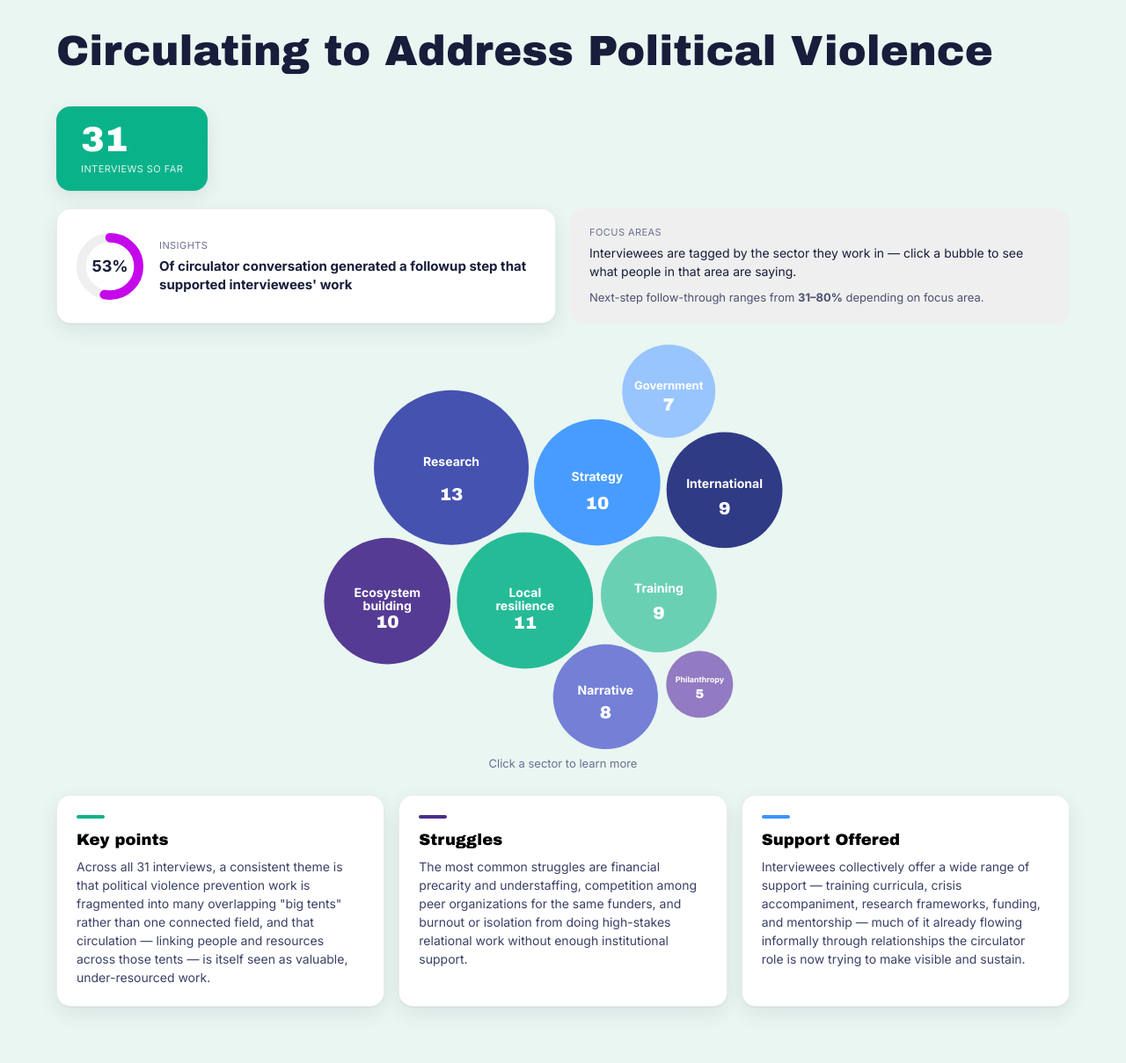
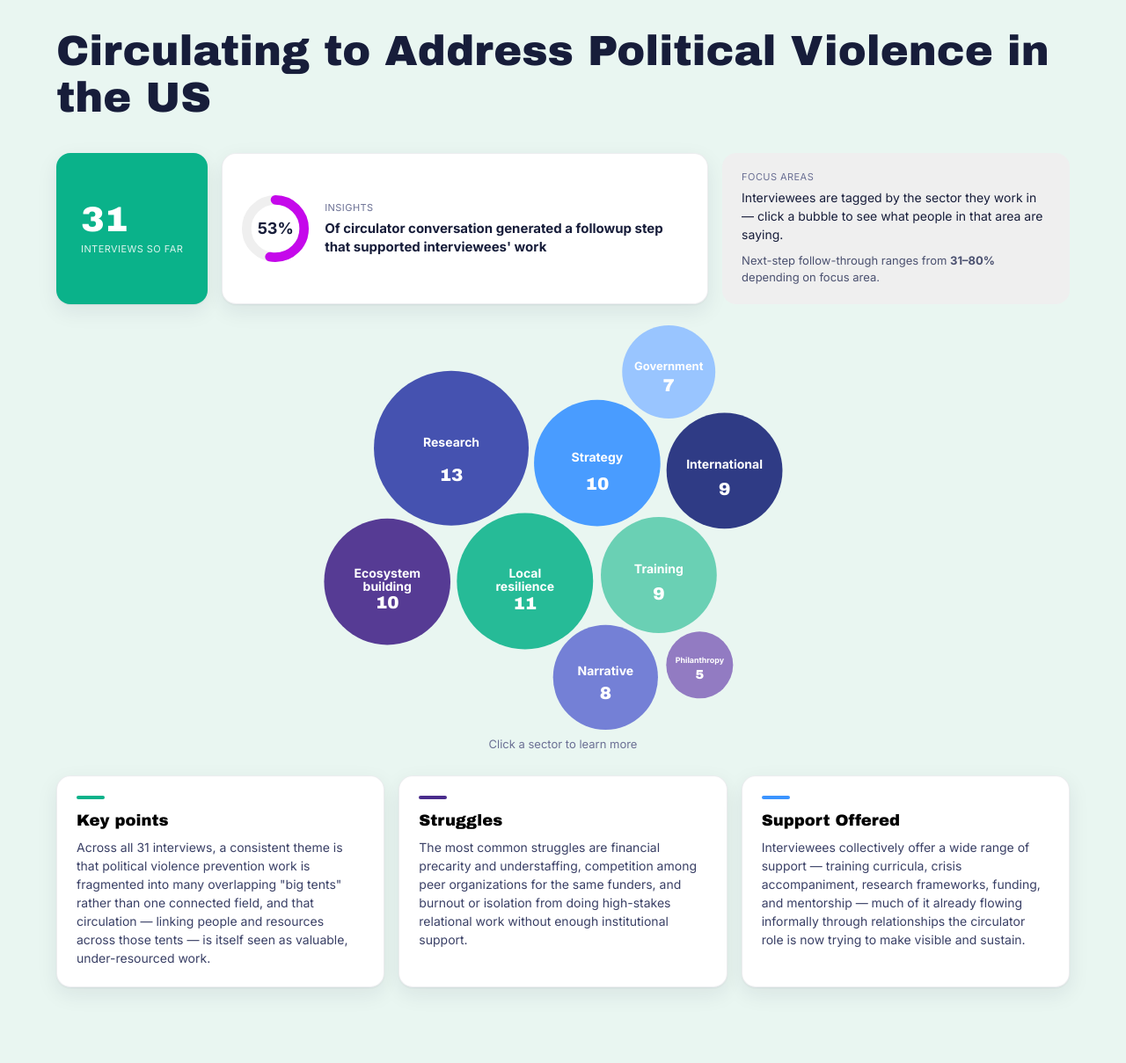
Before and after one commit to davidgljay/Interstitium-Circulator-Data-Visualization, a Jekyll site: the page built from index.html, in a window 1280 px wide. Shown: the whole page at 88% size. Built offline with Jekyll 4.4.1, drawn with Linux system fonts in a browser that asks for light colours; after the commit the page ends 1187 px from its top, so only the background shows below that.

Commit message:
feat: put stat tile, insights, and focus areas on one row
Merged the standalone stat-tile block into the insight-focus-row
grid (auto / 1.4fr / 1fr), so all three sit on one line on desktop
with Focus Areas narrower than Insights as requested. Stacking now
kicks in at the existing 860px tablet breakpoint instead of 560px,
since a 3-up row needs more room than the old 2-up did; stat tile
stretches full-width when stacked instead of staying pill-sized.

Co-Authored-By: Claude Sonnet 5 <noreply@anthropic.com>

```diff
--- a/_data/copy.yml
+++ b/_data/copy.yml
@@ -2,7 +2,7 @@
 # Edit this file to change any wording without touching the JS/templates.
 
 site:
-  title: "Circulating to Address Political Violence"
+  title: "Circulating to Address Political Violence in the US"
   standfirst: ""
 
 home:
@@ -28,7 +28,7 @@ tag_detail:
   interviews_suffix: "interviews"
   overlap_title: "Overlap with other tags"
   overlap_subtitle: "Interviewees who identify with this tag also identify with…"
-  overlap_caption: "Chord width = number of shared interviewees. Hover or tap an arc to highlight its overlaps."
+  overlap_caption: ""
   who_we_spoke_to: "Who we spoke to"
   view_all: "View all"
   quotes_note: "Individual entries are intentionally shown without attribution."
--- a/assets/css/main.css
+++ b/assets/css/main.css
@@ -129,7 +129,7 @@ button {
 }
 
 .stat-tile {
-  display: inline-flex;
+  display: flex;
   flex-direction: column;
   align-items: flex-start;
   justify-content: center;
@@ -137,7 +137,7 @@ button {
   background: var(--teal);
   box-shadow: var(--card-shadow);
   padding: 18px 28px;
-  margin-bottom: 20px;
+  justify-self: start;
 }
 .stat-tile .stat-number {
   font-family: var(--font-display);
@@ -155,7 +155,7 @@ button {
 
 .insight-focus-row {
   display: grid;
-  grid-template-columns: 1fr 1fr;
+  grid-template-columns: auto 1.4fr 1fr;
   gap: 16px;
   margin-bottom: 24px;
   align-items: stretch;
@@ -552,6 +552,9 @@ button {
 /* ---------- mobile ---------- */
 
 @media (max-width: 860px) {
+  .insight-focus-row { grid-template-columns: 1fr; }
+  .stat-tile { justify-self: stretch; }
+  .insights-card { flex-direction: column; align-items: flex-start; }
   .summary-cards { grid-template-columns: 1fr; }
   .columns-row { display: none; }
   .tag-grid { grid-template-columns: 1fr; }
@@ -592,10 +595,6 @@ button {
   }
 }
 
-@media (max-width: 560px) {
-  .insight-focus-row { grid-template-columns: 1fr; }
-  .insights-card { flex-direction: column; align-items: flex-start; }
-}
 
 @media (min-width: 861px) {
   .tabs-row { display: none; }
--- a/assets/js/app.js
+++ b/assets/js/app.js
@@ -150,11 +150,11 @@
         "<h1>" + esc(COPY.site.title) + "</h1>" +
         '<p class="standfirst">' + esc(COPY.site.standfirst) + "</p>" +
       "</header>" +
-      '<div class="stat-tile">' +
-        '<div class="stat-number">' + DATA.total_interviews + "</div>" +
-        '<div class="stat-label">' + esc(COPY.home.stat_label) + "</div>" +
-      "</div>" +
       '<div class="insight-focus-row">' +
+        '<div class="stat-tile">' +
+          '<div class="stat-number">' + DATA.total_interviews + "</div>" +
+          '<div class="stat-label">' + esc(COPY.home.stat_label) + "</div>" +
+        "</div>" +
         '<div class="insights-card">' +
           '<div class="insights-ring-wrap" id="insights-ring"><span class="insights-ring-pct">' + nextSteps.pct + "%</span></div>" +
           '<div class="insights-text">' +
```
